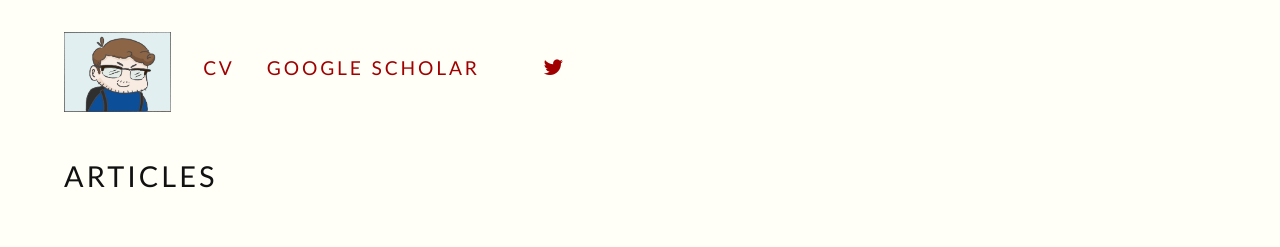
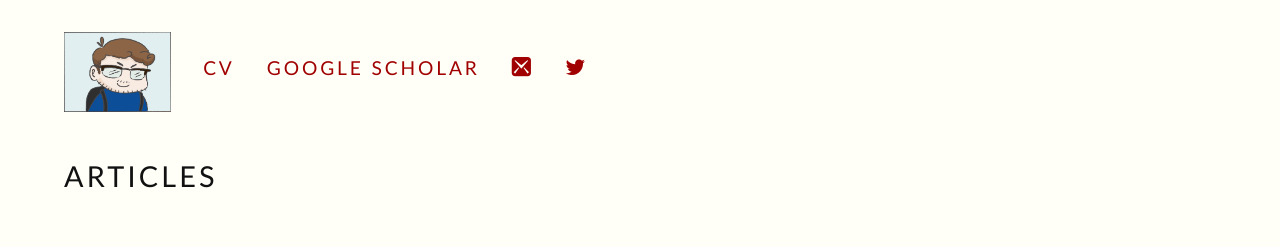
Before and after one commit to matthewdardet/matthewdardet.github.io, a Jekyll site: the page built from index.html, in a window 1280 px wide. Shown: the top 247 px of the page. Built offline with Jekyll 4.4.1, drawn with Linux system fonts in a browser that asks for light colours; some web fonts are replaced.

Commit message:
Alter header.

```diff
--- a/_includes/header.html
+++ b/_includes/header.html
@@ -4,7 +4,7 @@
 		<a href=""><img class="badge" src="{{site.baseurl}}/assets/img/badge_1.jpg" alt="Matthew E. Dardet"></a>
 		<a href="assets/(CV) Matthew E. Dardet.pdf">CV</a>
 		<a href="https://scholar.google.com/citations?user=p5FGWZYAAAAJ&hl=en">Google Scholar</a>
-                <a href="mailto:matthewdardet@gmail.com"><span class="icon-mail"></span></a>
+                <a href="mailto:matthewdardet@gmail.com"><span class="icon-mail3"></span></a>
   		<a href="https://twitter.com/DardetMatthew"><span class="icon-twitter"></span></a>
 	</nav>
 </header>
```
Also changed, not shown: 2 other files.
